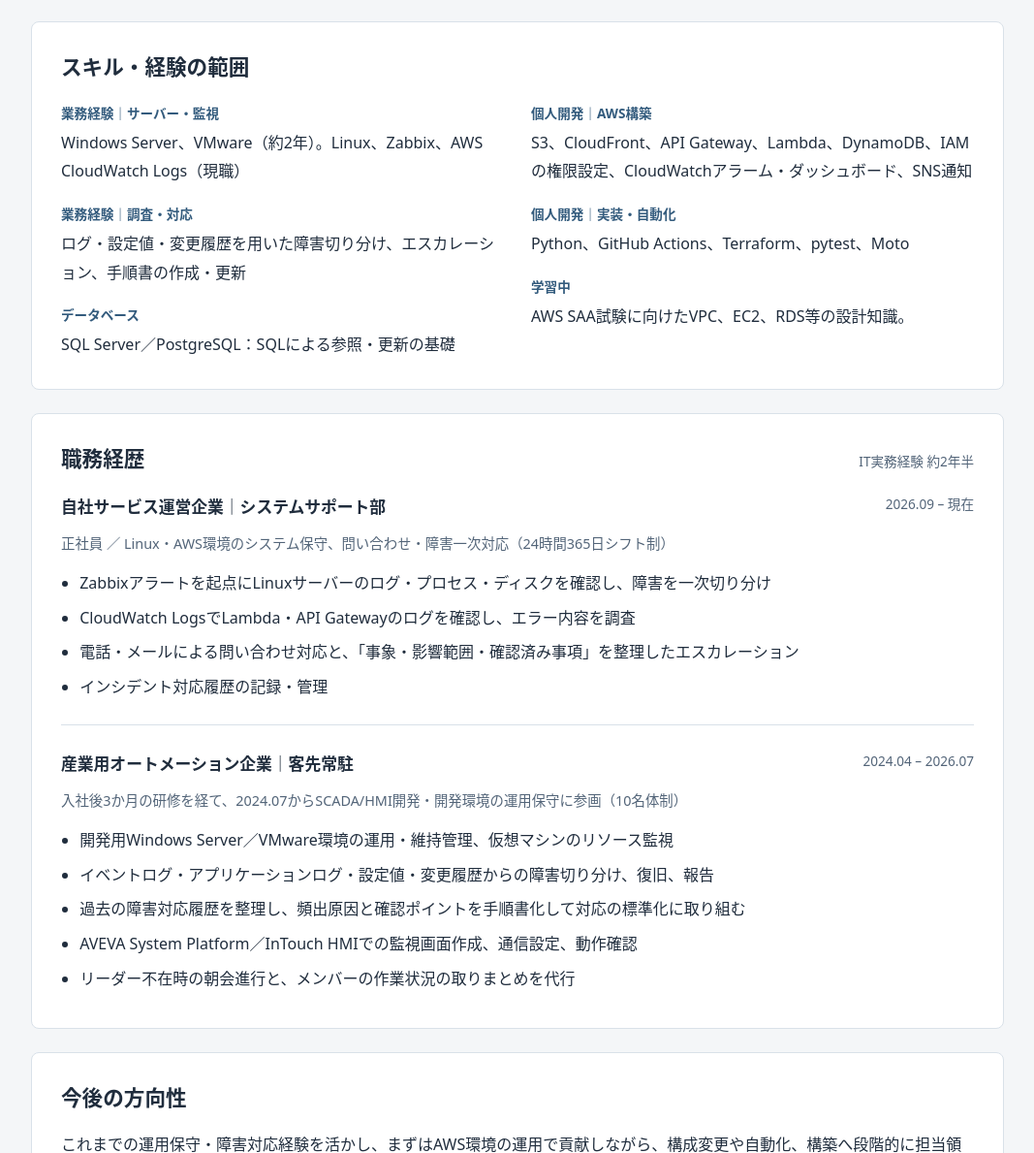
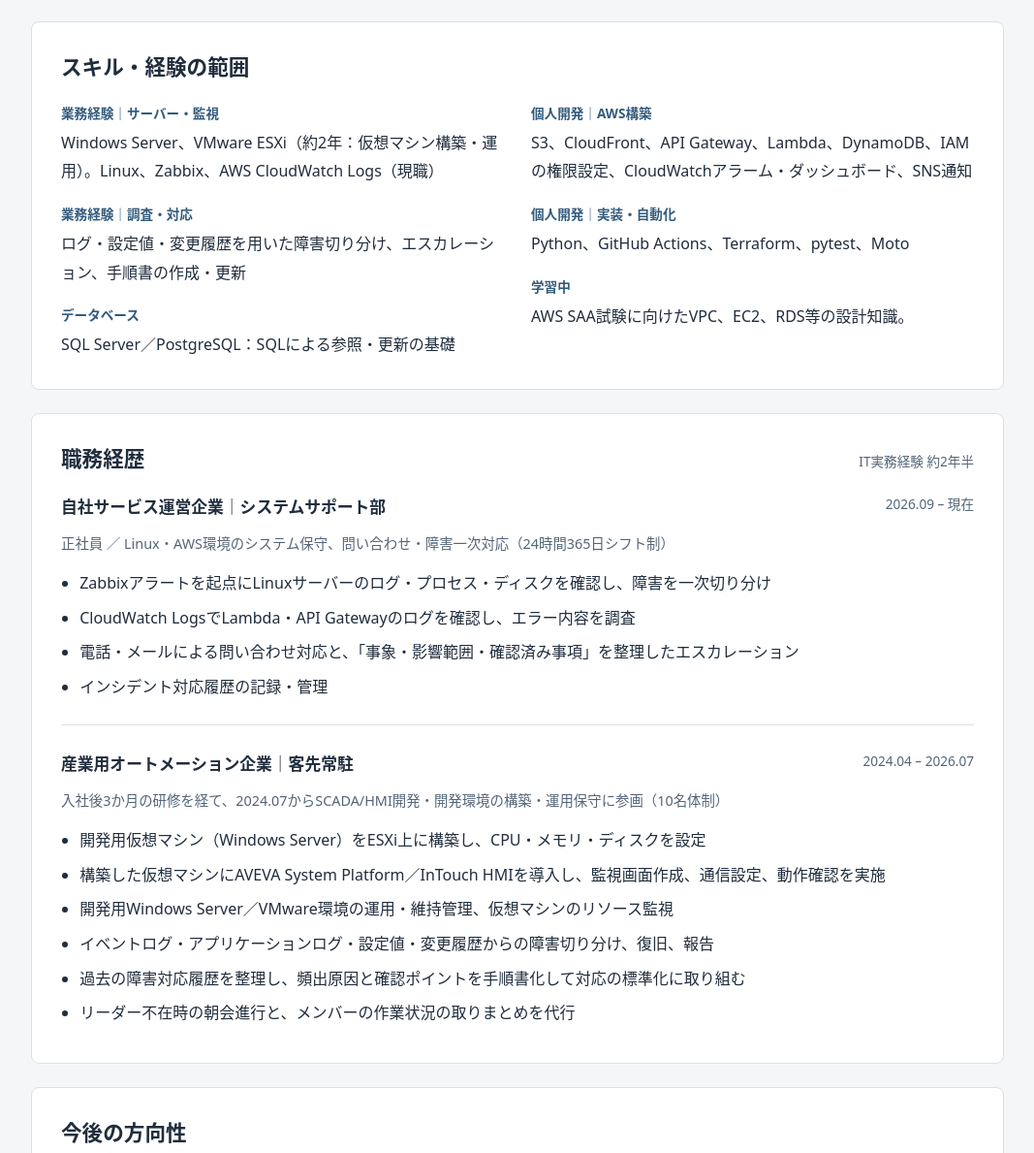
Before and after one commit to wangyuanpei8-del/cloud-resume-challenge, a plain HTML site: page frontend/index.html in a window 1280 px wide. Shown: the part 1963-3152 px from the top of the page at 97% size, without its empty margins (106-1173 px from the left). Drawn offline with Linux system fonts and the light colour scheme; no server answers.

Commit message:
Add VM build experience on ESXi to resume site

```diff
--- a/frontend/index.html
+++ b/frontend/index.html
@@ -21,8 +21,8 @@
 <div class="project-grid"><div><h3>構築・実装したこと</h3><ul><li>S3・CloudFrontによる静的コンテンツ配信と、OACによるS3へのアクセス制限</li><li>API Gateway・Lambda・DynamoDBによるアクセスカウンター</li><li>GitHub Actionsによるフロントエンド配信と、テスト成功後のLambda更新</li><li>Terraformによる構成全体のコード化（既存のS3・CloudFront・バックエンドをimport）と、Lambda実行ロールの最小権限化</li><li>CloudWatchアラーム（Lambdaエラー・API 5xx）とSNSによるメール通知、ダッシュボードによる可視化</li></ul></div><div><h3>設計と検証のポイント</h3><ul><li>サーバー管理の負担を抑えるため、マネージドサービスを採用</li><li>DynamoDBの原子的な加算で、読み取り後の上書きによる更新競合を回避</li><li>pytest・Motoでレスポンス、初回値、連続加算、保存結果の4項目を検証</li></ul></div></div>
 <div class="project-footer"><p class="note">単体テストはDynamoDBをモック化しています。実際のIAM・CORS・配信設定の検証とは別です。カウンターはAPIの呼び出しに応じて加算するもので、ユニーク訪問者数ではありません。</p><div class="project-links"><a href="https://github.com/wangyuanpei8-del/cloud-resume-challenge">ソースコード・構成説明</a><a href="https://github.com/wangyuanpei8-del/cloud-resume-challenge/blob/main/backend/tests/test_lambda_function.py">テストコード</a><a href="https://github.com/wangyuanpei8-del/cloud-resume-challenge/blob/main/.github/workflows/backend.yml">CI/CD定義</a></div></div>
 </section>
-<section class="card" id="skills" aria-labelledby="skills-title"><div class="section-heading"><h2 id="skills-title">スキル・経験の範囲</h2></div><div class="skill-grid"><dl class="skills"><dt>業務経験｜サーバー・監視</dt><dd>Windows Server、VMware（約2年）。Linux、Zabbix、AWS CloudWatch Logs（現職）</dd><dt>業務経験｜調査・対応</dt><dd>ログ・設定値・変更履歴を用いた障害切り分け、エスカレーション、手順書の作成・更新</dd><dt>データベース</dt><dd>SQL Server／PostgreSQL：SQLによる参照・更新の基礎</dd></dl><dl class="skills"><dt>個人開発｜AWS構築</dt><dd>S3、CloudFront、API Gateway、Lambda、DynamoDB、IAMの権限設定、CloudWatchアラーム・ダッシュボード、SNS通知</dd><dt>個人開発｜実装・自動化</dt><dd>Python、GitHub Actions、Terraform、pytest、Moto</dd><dt>学習中</dt><dd>AWS SAA試験に向けたVPC、EC2、RDS等の設計知識。</dd></dl></div></section>
-<section class="card" id="experience" aria-labelledby="experience-title"><div class="section-heading"><h2 id="experience-title">職務経歴</h2><span class="section-label">IT実務経験 約2年半</span></div><article class="job"><div class="job-head"><h3>自社サービス運営企業｜システムサポート部</h3><span class="period">2026.09 – 現在</span></div><p class="job-summary">正社員 ／ Linux・AWS環境のシステム保守、問い合わせ・障害一次対応（24時間365日シフト制）</p><ul><li>Zabbixアラートを起点にLinuxサーバーのログ・プロセス・ディスクを確認し、障害を一次切り分け</li><li>CloudWatch LogsでLambda・API Gatewayのログを確認し、エラー内容を調査</li><li>電話・メールによる問い合わせ対応と、「事象・影響範囲・確認済み事項」を整理したエスカレーション</li><li>インシデント対応履歴の記録・管理</li></ul></article><article class="job"><div class="job-head"><h3>産業用オートメーション企業｜客先常駐</h3><span class="period">2024.04 – 2026.07</span></div><p class="job-summary">入社後3か月の研修を経て、2024.07からSCADA/HMI開発・開発環境の運用保守に参画（10名体制）</p><ul><li>開発用Windows Server／VMware環境の運用・維持管理、仮想マシンのリソース監視</li><li>イベントログ・アプリケーションログ・設定値・変更履歴からの障害切り分け、復旧、報告</li><li>過去の障害対応履歴を整理し、頻出原因と確認ポイントを手順書化して対応の標準化に取り組む</li><li>AVEVA System Platform／InTouch HMIでの監視画面作成、通信設定、動作確認</li><li>リーダー不在時の朝会進行と、メンバーの作業状況の取りまとめを代行</li></ul></article></section>
+<section class="card" id="skills" aria-labelledby="skills-title"><div class="section-heading"><h2 id="skills-title">スキル・経験の範囲</h2></div><div class="skill-grid"><dl class="skills"><dt>業務経験｜サーバー・監視</dt><dd>Windows Server、VMware ESXi（約2年：仮想マシン構築・運用）。Linux、Zabbix、AWS CloudWatch Logs（現職）</dd><dt>業務経験｜調査・対応</dt><dd>ログ・設定値・変更履歴を用いた障害切り分け、エスカレーション、手順書の作成・更新</dd><dt>データベース</dt><dd>SQL Server／PostgreSQL：SQLによる参照・更新の基礎</dd></dl><dl class="skills"><dt>個人開発｜AWS構築</dt><dd>S3、CloudFront、API Gateway、Lambda、DynamoDB、IAMの権限設定、CloudWatchアラーム・ダッシュボード、SNS通知</dd><dt>個人開発｜実装・自動化</dt><dd>Python、GitHub Actions、Terraform、pytest、Moto</dd><dt>学習中</dt><dd>AWS SAA試験に向けたVPC、EC2、RDS等の設計知識。</dd></dl></div></section>
+<section class="card" id="experience" aria-labelledby="experience-title"><div class="section-heading"><h2 id="experience-title">職務経歴</h2><span class="section-label">IT実務経験 約2年半</span></div><article class="job"><div class="job-head"><h3>自社サービス運営企業｜システムサポート部</h3><span class="period">2026.09 – 現在</span></div><p class="job-summary">正社員 ／ Linux・AWS環境のシステム保守、問い合わせ・障害一次対応（24時間365日シフト制）</p><ul><li>Zabbixアラートを起点にLinuxサーバーのログ・プロセス・ディスクを確認し、障害を一次切り分け</li><li>CloudWatch LogsでLambda・API Gatewayのログを確認し、エラー内容を調査</li><li>電話・メールによる問い合わせ対応と、「事象・影響範囲・確認済み事項」を整理したエスカレーション</li><li>インシデント対応履歴の記録・管理</li></ul></article><article class="job"><div class="job-head"><h3>産業用オートメーション企業｜客先常駐</h3><span class="period">2024.04 – 2026.07</span></div><p class="job-summary">入社後3か月の研修を経て、2024.07からSCADA/HMI開発・開発環境の構築・運用保守に参画（10名体制）</p><ul><li>開発用仮想マシン（Windows Server）をESXi上に構築し、CPU・メモリ・ディスクを設定</li><li>構築した仮想マシンにAVEVA System Platform／InTouch HMIを導入し、監視画面作成、通信設定、動作確認を実施</li><li>開発用Windows Server／VMware環境の運用・維持管理、仮想マシンのリソース監視</li><li>イベントログ・アプリケーションログ・設定値・変更履歴からの障害切り分け、復旧、報告</li><li>過去の障害対応履歴を整理し、頻出原因と確認ポイントを手順書化して対応の標準化に取り組む</li><li>リーダー不在時の朝会進行と、メンバーの作業状況の取りまとめを代行</li></ul></article></section>
 <section class="card" aria-labelledby="direction-title"><div class="section-heading"><h2 id="direction-title">今後の方向性</h2></div><p>これまでの運用保守・障害対応経験を活かし、まずはAWS環境の運用で貢献しながら、構成変更や自動化、構築へ段階的に担当領域を広げたいと考えています。ログに基づく切り分けと、チームが対応しやすい情報整理・手順書化を大切にしています。</p></section>
 <section class="card" id="qualifications" aria-labelledby="qualifications-title"><div class="section-heading"><h2 id="qualifications-title">資格・学歴</h2></div><ul class="certs"><li><span class="cert-date">現在</span><span>AWS認定ソリューションアーキテクト – アソシエイト<span class="badge">学習中</span></span></li><li><span class="cert-date">2024.07</span><span>ITパスポート試験 合格</span></li><li><span class="cert-date">2023.04</span><span>TOEIC Listening &amp; Reading 775点</span></li><li><span class="cert-date">2022.12</span><span>日本語能力試験 N1 合格</span></li><li><span class="cert-date">2020.06</span><span>大学（中国）建築学部 卒業</span></li></ul></section>
 </main>
```
Also changed, not shown: frontend/en.html (+2 -2 lines), 1 other file.
